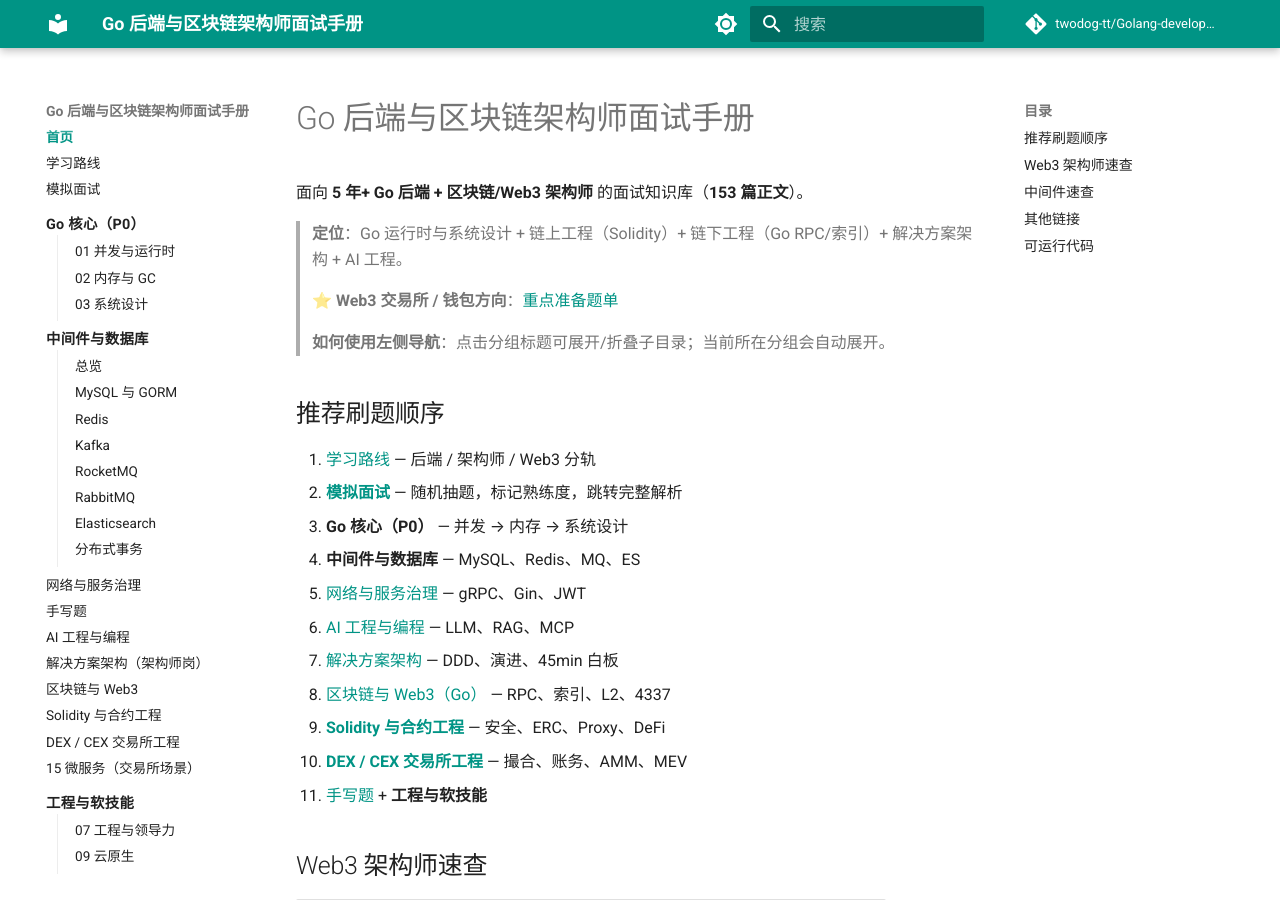
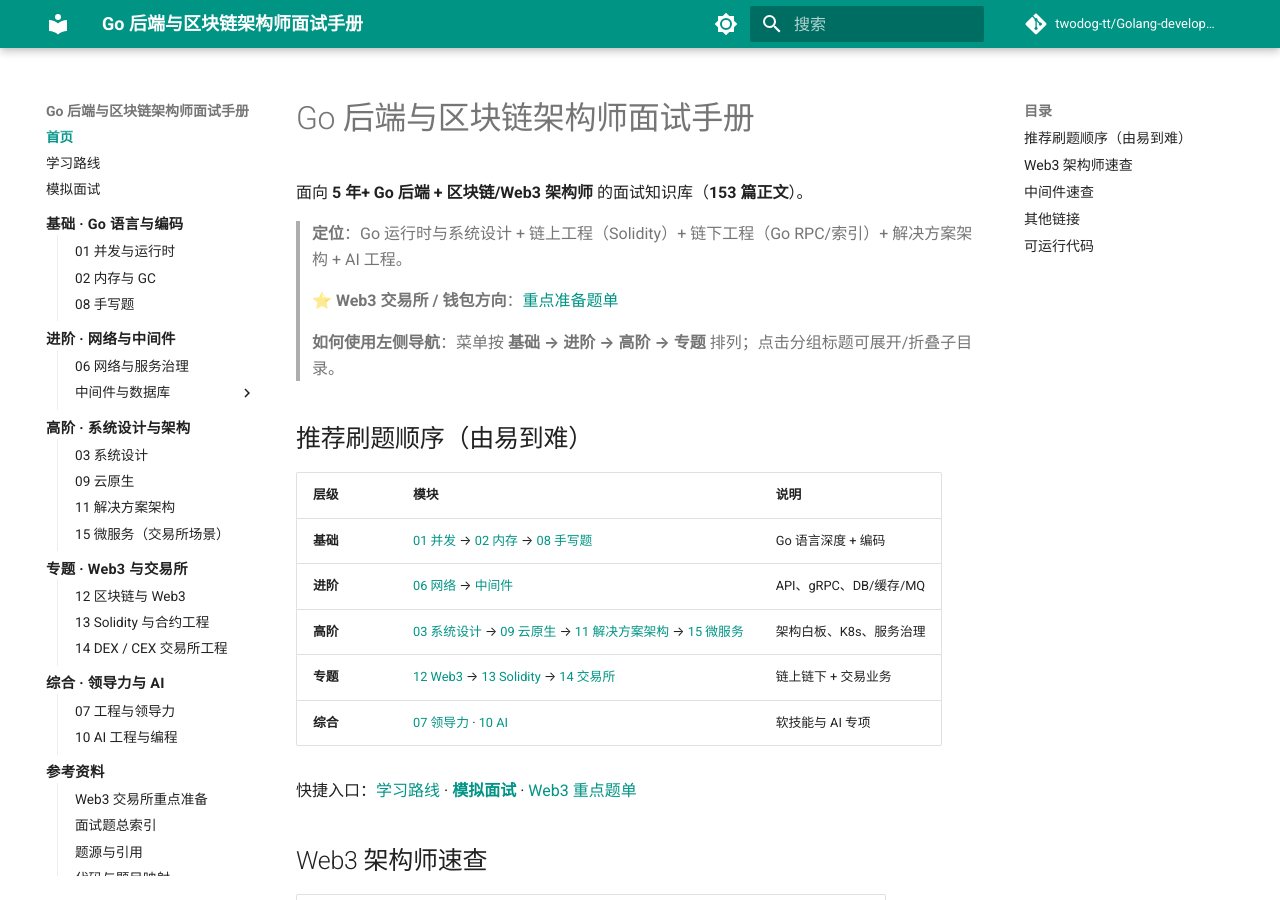
Before and after one commit to twodog-tt/Golang-development-manual, an MkDocs documentation site: the page built from docs/index.md, in a window 1280 px wide and 900 px high. Built offline with MkDocs 1.6.1 and Material for MkDocs 9.7.7, drawn with Linux system fonts in a browser that asks for light colours; comment, search, counter and statistics services are not loaded.

Commit message:
Reorganize site navigation from basic to advanced learning tiers.
Group modules into foundation, middleware, architecture, Web3, and leadership sections so the sidebar follows an easier-to-harder study path.

Co-authored-by: Cursor <cursoragent@cursor.com>

````diff
--- a/docs/index.md
+++ b/docs/index.md
@@ -6,21 +6,19 @@
 >
 > **⭐ Web3 交易所 / 钱包方向**：[重点准备题单](resume-focus-web3.md)
 
-> **如何使用左侧导航**：点击分组标题可展开/折叠子目录；当前所在分组会自动展开。
+> **如何使用左侧导航**：菜单按 **基础 → 进阶 → 高阶 → 专题** 排列；点击分组标题可展开/折叠子目录。
 
-## 推荐刷题顺序
+## 推荐刷题顺序（由易到难）
 
-1. [学习路线](learning-path-senior.md) — 后端 / 架构师 / Web3 分轨
-2. [**模拟面试**](mock-interview.md) — 随机抽题，标记熟练度，跳转完整解析
-3. **Go 核心（P0）** — 并发 → 内存 → 系统设计
-4. **中间件与数据库** — MySQL、Redis、MQ、ES
-5. [网络与服务治理](interview/06-network-governance/index.md) — gRPC、Gin、JWT
-6. [AI 工程与编程](interview/10-ai-engineering/index.md) — LLM、RAG、MCP
-7. [解决方案架构](interview/11-solution-architecture/index.md) — DDD、演进、45min 白板
-8. [区块链与 Web3（Go）](interview/12-blockchain-web3/index.md) — RPC、索引、L2、4337
-9. [**Solidity 与合约工程**](interview/13-solidity-contracts/index.md) — 安全、ERC、Proxy、DeFi
-10. [**DEX / CEX 交易所工程**](interview/14-dex-cex-engineering/index.md) — 撮合、账务、AMM、MEV
-11. [手写题](interview/08-coding-senior/index.md) + **工程与软技能**
+| 层级 | 模块 | 说明 |
+|------|------|------|
+| **基础** | [01 并发](interview/01-runtime-concurrency/index.md) → [02 内存](interview/02-memory-gc/index.md) → [08 手写题](interview/08-coding-senior/index.md) | Go 语言深度 + 编码 |
+| **进阶** | [06 网络](interview/06-network-governance/index.md) → [中间件](interview/middleware/index.md) | API、gRPC、DB/缓存/MQ |
+| **高阶** | [03 系统设计](interview/03-system-design/index.md) → [09 云原生](interview/09-cloud-native/index.md) → [11 解决方案架构](interview/11-solution-architecture/index.md) → [15 微服务](interview/15-microservices-exchange/index.md) | 架构白板、K8s、服务治理 |
+| **专题** | [12 Web3](interview/12-blockchain-web3/index.md) → [13 Solidity](interview/13-solidity-contracts/index.md) → [14 交易所](interview/14-dex-cex-engineering/index.md) | 链上链下 + 交易业务 |
+| **综合** | [07 领导力](interview/07-engineering-leadership/index.md) · [10 AI](interview/10-ai-engineering/index.md) | 软技能与 AI 专项 |
+
+快捷入口：[学习路线](learning-path-senior.md) · [**模拟面试**](mock-interview.md) · [Web3 重点题单](resume-focus-web3.md)
 
 ## Web3 架构师速查
 
--- a/docs/interview-catalog.md
+++ b/docs/interview-catalog.md
@@ -1,34 +1,48 @@
 # 面试题索引
 
-> 左侧导航已按 **学习路径 + 中间件类型** 组织；本题单为速查表。
-> **⭐ 岗位定向**：[Web3 交易所重点准备](../resume-focus-web3.md)
+> 左侧导航按 **基础 → 进阶 → 高阶 → 专题 → 综合** 组织；本题单为速查表。
+> **⭐ 岗位定向**：[Web3 交易所重点准备](resume-focus-web3.md)
 
-## Go 核心（P0，55 题）
+## 基础 · Go 语言与编码（40 题）
 
 | 模块 | 题数 | 入口 |
 |------|------|------|
 | 01 并发与运行时 | 20 | [01-runtime-concurrency/](interview/01-runtime-concurrency/index.md) |
 | 02 内存与 GC | 15 | [02-memory-gc/](interview/02-memory-gc/index.md) |
-| 03 系统设计 | 20 | [03-system-design/](interview/03-system-design/index.md) |
+| 08 手写题 | 5 | [08-coding-senior/](interview/08-coding-senior/index.md) |
 
-## 中间件与数据库（23 题）
-
-见 **[middleware/](interview/middleware/index.md)** 目录：MySQL(5)、Redis(3)、Kafka(4)、RocketMQ(4)、RabbitMQ(1)、ES(3)、分布式事务(1)。
-
-## 其他模块
+## 进阶 · 网络与中间件（26 题）
 
 | 模块 | 题数 | 入口 |
 |------|------|------|
 | 06 网络与服务治理 | 5 | [06-network-governance/](interview/06-network-governance/index.md) |
-| **10 AI 工程与编程** | **8** | [**10-ai-engineering/**](interview/10-ai-engineering/index.md) |
-| **11 解决方案架构** | **8** | [**11-solution-architecture/**](interview/11-solution-architecture/index.md) |
-| **12 区块链与 Web3** | **16** | [**12-blockchain-web3/**](interview/12-blockchain-web3/index.md) |
-| **13 Solidity 与合约** | **8** | [**13-solidity-contracts/**](interview/13-solidity-contracts/index.md) |
-| **14 DEX / CEX 交易所** | **16** | [**14-dex-cex-engineering/**](interview/14-dex-cex-engineering/index.md) |
-| **15 微服务（交易所场景）** | **6** | [**15-microservices-exchange/**](interview/15-microservices-exchange/index.md) |
-| 08 手写题 | 5 | [08-coding-senior/](interview/08-coding-senior/index.md) |
+| 中间件与数据库 | 21 | [middleware/](interview/middleware/index.md) |
+
+中间件子目录：MySQL(5)、Redis(3)、Kafka(4)、RocketMQ(4)、RabbitMQ(1)、ES(3)、分布式事务(1)。
+
+## 高阶 · 系统设计与架构（42 题）
+
+| 模块 | 题数 | 入口 |
+|------|------|------|
+| 03 系统设计 | 20 | [03-system-design/](interview/03-system-design/index.md) |
+| 09 云原生 | 8 | [09-cloud-native/](interview/09-cloud-native/index.md) |
+| 11 解决方案架构 | 8 | [11-solution-architecture/](interview/11-solution-architecture/index.md) |
+| 15 微服务（交易所场景） | 6 | [15-microservices-exchange/](interview/15-microservices-exchange/index.md) |
+
+## 专题 · Web3 与交易所（34 题）
+
+| 模块 | 题数 | 入口 |
+|------|------|------|
+| 12 区块链与 Web3 | 10 | [12-blockchain-web3/](interview/12-blockchain-web3/index.md) |
+| 13 Solidity 与合约 | 8 | [13-solidity-contracts/](interview/13-solidity-contracts/index.md) |
+| 14 DEX / CEX 交易所 | 16 | [14-dex-cex-engineering/](interview/14-dex-cex-engineering/index.md) |
+
+## 综合 · 领导力与 AI（11 题）
+
+| 模块 | 题数 | 入口 |
+|------|------|------|
 | 07 工程与领导力 | 3 | [07-engineering-leadership/](interview/07-engineering-leadership/index.md) |
-| 09 云原生 | 8 | [09-cloud-native/](interview/09-cloud-native/index.md) |
+| 10 AI 工程与编程 | 8 | [10-ai-engineering/](interview/10-ai-engineering/index.md) |
 
 ## 高频 Top 10
 
--- a/docs/learning-path-senior.md
+++ b/docs/learning-path-senior.md
@@ -95,16 +95,22 @@
 
 ---
 
-## 模块优先级
+## 模块优先级（菜单由易到难）
 
 ```
-P0（必过）: 01 并发 → 02 内存 → 03 系统设计
-P1（大厂二面）: middleware + 06 网络 + 10 AI + 12 Web3 + 14 交易所（JD 相关时）
-P2（Lead 面）: 07 工程领导力 → 08 手写题 → 09 云原生
-架构师岗（P2+）: 11 解决方案架构 + 03 系统设计 + 07 领导力
-Web3 架构师: 12 区块链 Go（9 题）+ 13 Solidity（8 题）+ S-SOLID-08 边界题
-交易所工程师: 14 DEX/CEX（9 题）+ 03 幂等/限流 + 12 索引/充提 + 13 DeFi 合约
+基础：01 并发 → 02 内存 → 08 手写题
+进阶：06 网络 → middleware（MySQL→Redis→MQ→ES）→ 03 系统设计 → 09 云原生
+高阶：11 解决方案架构 → 15 微服务（交易所）
+专题：12 Web3 Go → 13 Solidity → 14 DEX/CEX
+综合：07 工程领导力 · 10 AI 工程（JD 相关时提前）
 ```
+
+**岗位速查**
+
+- **大厂 Go 后端**：基础 + 进阶 + 03 系统设计
+- **架构师岗**：高阶全模块 + 07 领导力 + 45min 白板（S-SOL-08）
+- **Web3 架构师**：专题 12→13 + 03 幂等/限流 + 11 边界拆分
+- **交易所工程师**：专题 14 + 15 微服务 + 12 索引/充提 + 13 DeFi 合约
 
 ---
 
````
Also changed, not shown: docs/.pages.
